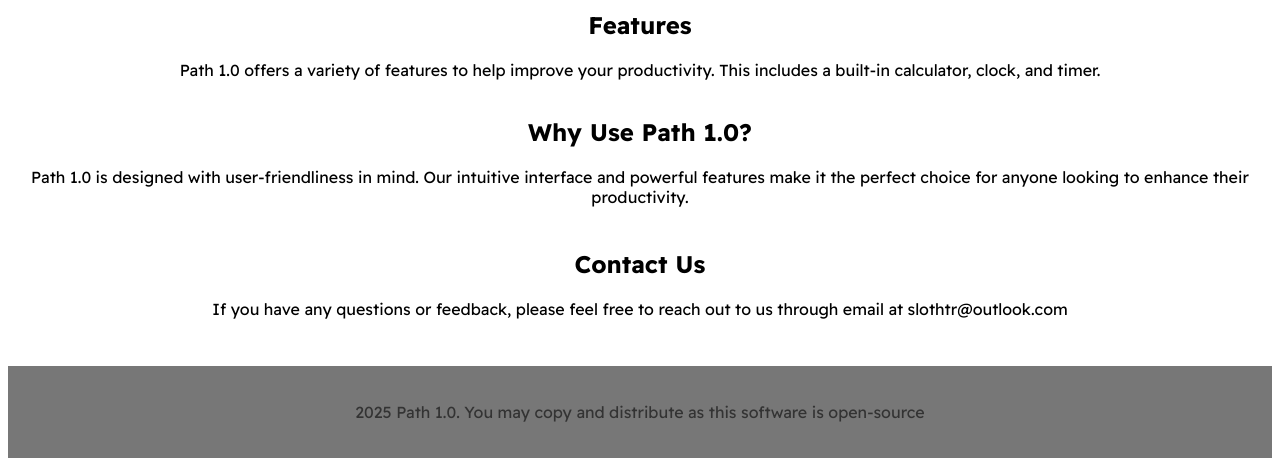
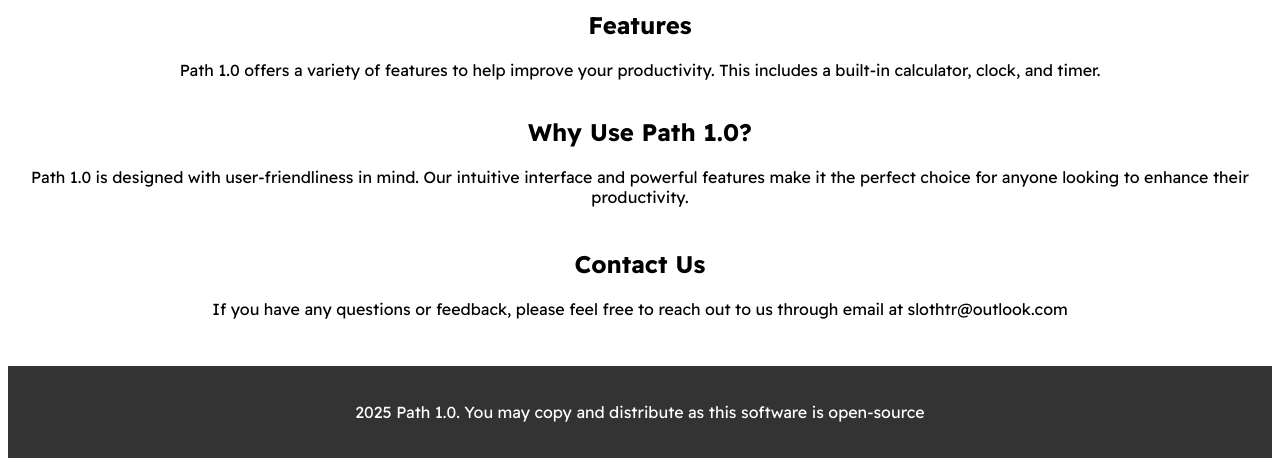
Before and after one commit to rsloth352/Path-1.0, a plain HTML site: page index.html in a window 1280 px wide. Shown: the part 399-865 px from the top of the page. Drawn offline with Linux system fonts and the light colour scheme.

Commit message:
Updated files for the 0.1.7.1 fix

```diff
--- a/styles.css
+++ b/styles.css
@@ -136,6 +136,6 @@ nav a:hover {
     margin-top: 47px;
     font-family: 'Readex Pro', sans-serif;
     padding: 20px 0;
-    background-color: #777777;
-    color: #333;
+    background-color: #333;
+    color: #ffffff;
 }
```
